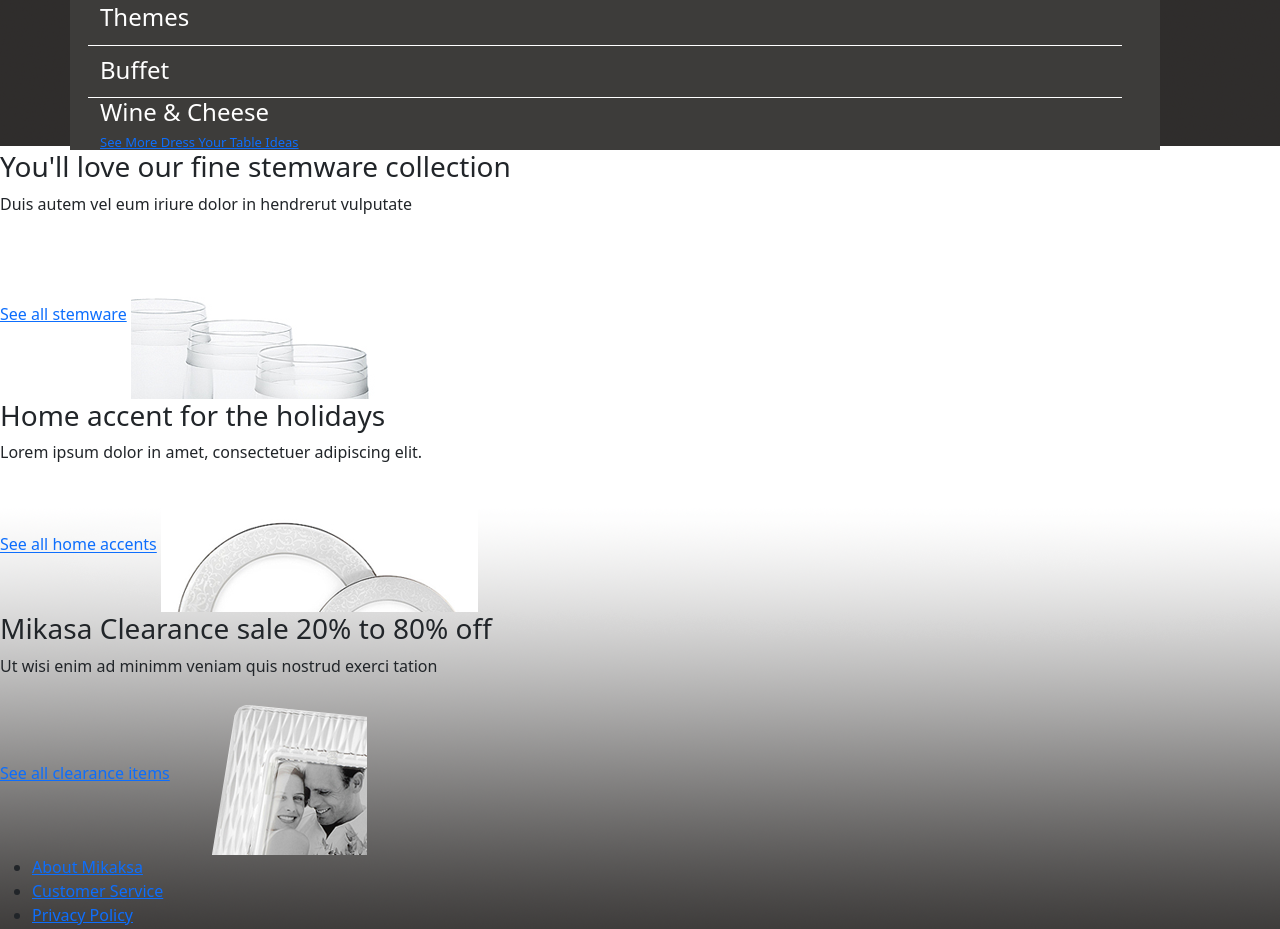
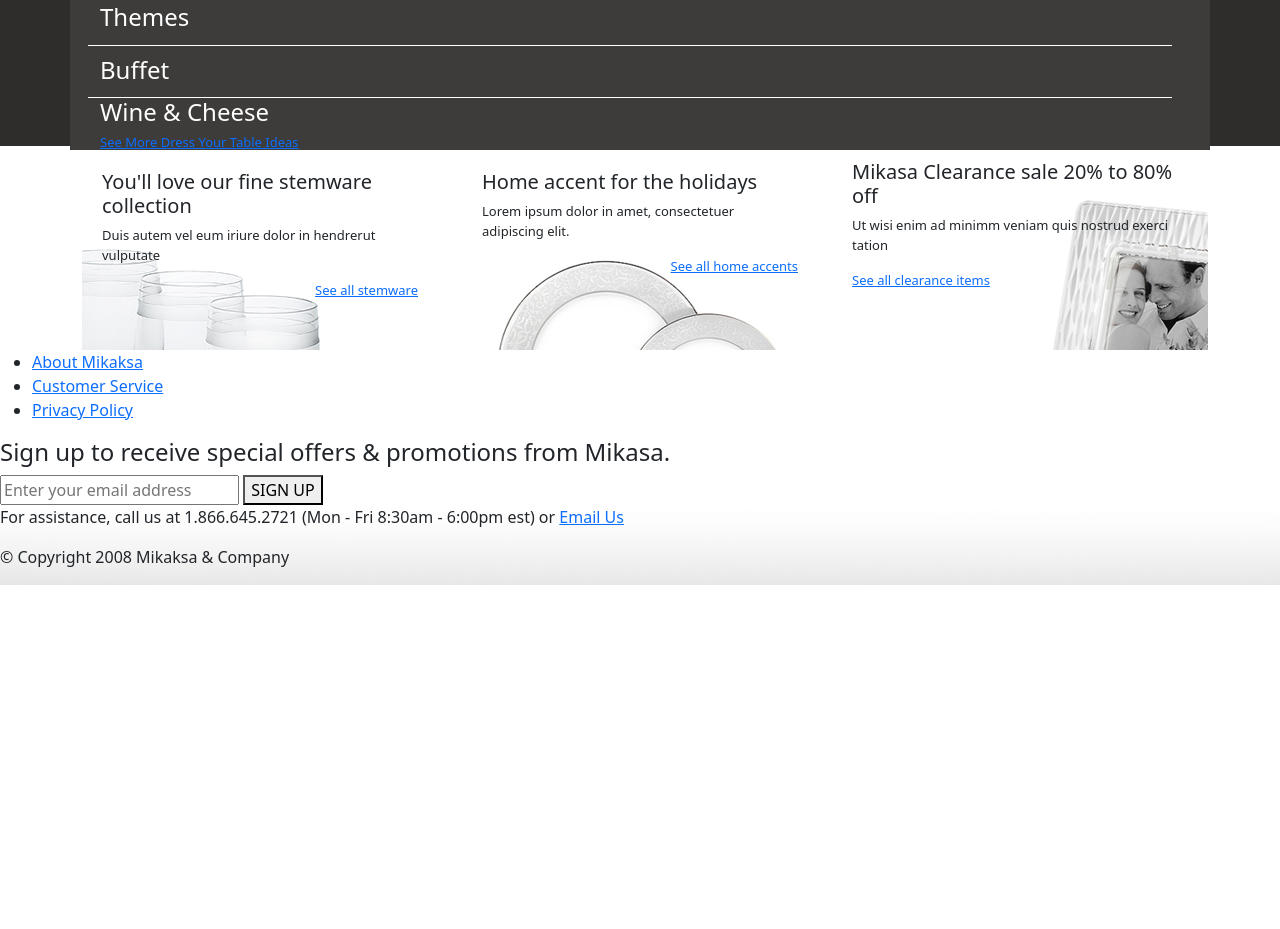
Before and after one commit to ceroy-ak/MikasaWeb, a plain HTML site: page index.html in a window 1280 px wide. Shown: the part 1046-1975 px from the top of the page. After the commit the page ends 1631 px from the top, so only its background shows below. Drawn offline with nearby package versions, Linux system fonts and the light colour scheme.

Commit message:
Bottom 3 banner

```diff
--- a/index.html
+++ b/index.html
@@ -120,31 +120,40 @@
         </div>
 
 
+        <!-- Small Banners with Texts-->
 
-        <div class="content-bottom">
-
-            <div class="glass">
-                <h3>You'll love our fine stemware collection</h3>
+        <div class="container">
+            <div class="row">
+                <div class="col-4 m-0 py-0">
+                    <div class="glass bottom-banner">
+                        <h5>You'll love our fine stemware collection</h5>
                         <p>Duis autem vel eum iriure dolor in hendrerut vulputate</p>
                         <a href="#">See all stemware</a>
                         <img src="res/Images/promo_glass.png" alt="Glass">
                     </div>
-
-            <div class="plate">
-                <h3>Home accent for the holidays</h3>
+                </div>
+                <div class="col-4 m-0 py-0">
+                    <div class="plate bottom-banner">
+                        <h5>Home accent for the holidays</h5>
                         <p>Lorem ipsum dolor in amet, consectetuer adipiscing elit.</p>
                         <a href="#">See all home accents</a>
                         <img src="res/Images/promo_plates.png" alt="Plates">
                     </div>
-
-            <div class="album">
-                <h3>Mikasa Clearance sale 20% to 80% off</h3>
+                </div>
+                <div class="col-4 m-0 py-0">
+                    <div class="album bottom-banner">
+                        <h5>Mikasa Clearance sale 20% to 80% off</h5>
                         <p>Ut wisi enim ad minimm veniam quis nostrud exerci tation</p>
                         <a href="#">See all clearance items</a>
                         <img src="res/Images/promo_album.png" alt="Glass">
                     </div>
+                </div>
+            </div>
+        </div>
 
-        </div>
+
+
+
     </main>
     <footer>
         <nav>
@@ -171,13 +180,3 @@
 </body>
 
 </html>
-
-
-
-
-
-
-
-<!--
-
--->
--- a/style.css
+++ b/style.css
@@ -139,13 +139,12 @@
 
 /*Right Side*/
 .left-column {
-    margin-left: 40px;
+
 }
 .right-column {
     background-color: #3d3c3a;
     color: white;
     padding: 40px 50px 0px 30px;
-    margin-right: 50px;
     font-size: small;
     line-break: auto;
     flex-grow: 100;
@@ -158,3 +157,67 @@
     border-bottom: 1px solid white;
 
 }
+
+/*Bottom Content*/
+.bottom-banner{
+    justify-content: center;
+    margin-left: 0px;
+    margin-right:0px;
+    padding: 0px;
+    box-sizing: border-box;
+}
+
+.glass {
+    background-color: white;
+    height: 200px;
+    padding: 20px;
+    font-size: small;
+    position: relative;
+    z-index: -3;
+}
+.glass a {
+    float: right;
+}
+.glass img {
+    position: absolute;
+    left: 0px;
+    bottom: 0px;
+    z-index: -2;
+}
+
+.plate {
+    background-color: white;
+    height: 200px;
+    padding: 20px;
+    font-size: small;
+    position: relative;
+    z-index: -3;
+}
+
+.plate a{
+    float: right;
+}
+
+.plate img {
+    position: absolute;
+    bottom:0px;
+    z-index: -2;
+}
+
+.album {
+    background-color: white;
+    height: 200px;
+    padding: 10px;
+    margin-right: -10px;
+    font-size: small;
+    position: relative;
+    z-index: -3;
+
+}
+
+.album img {
+    position: absolute;
+    right: 0px;
+    bottom:0px;
+    z-index: -2;
+}
```
Lines whose indentation alone changed are shown as unchanged.
